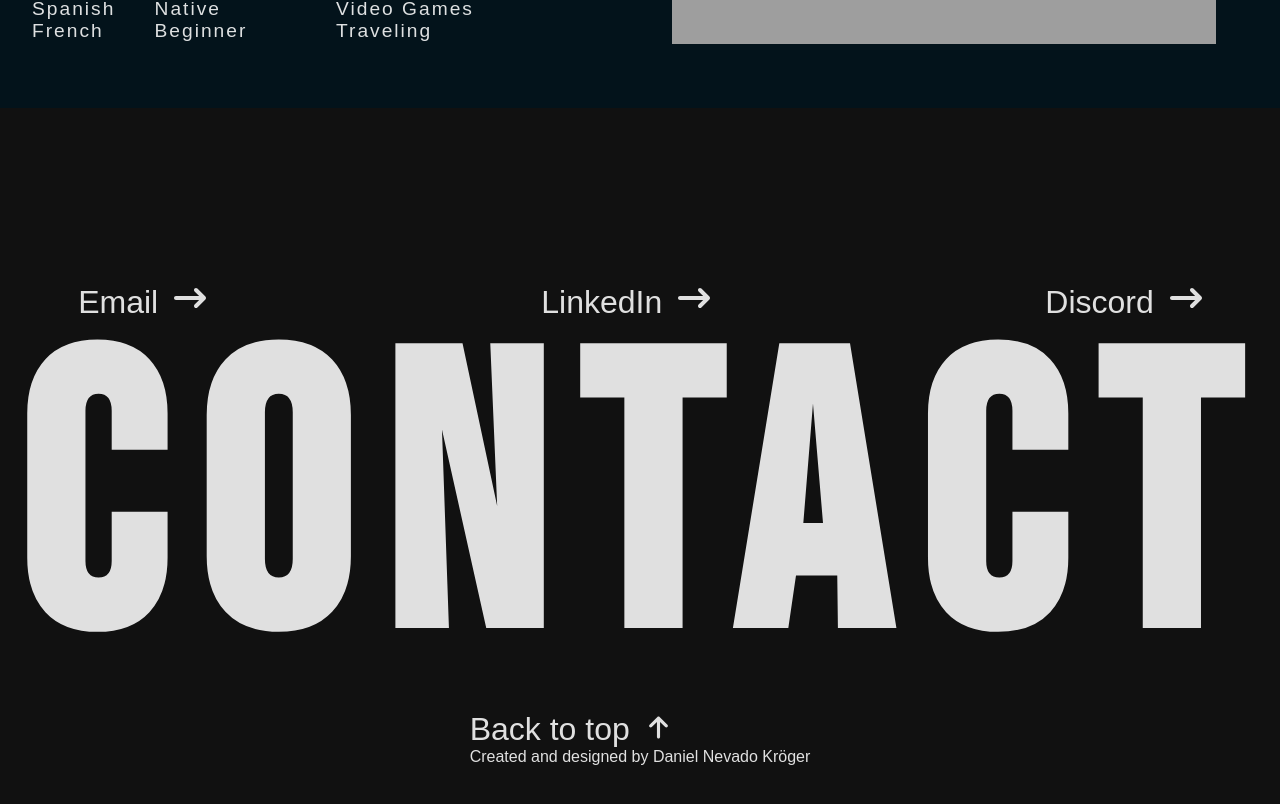
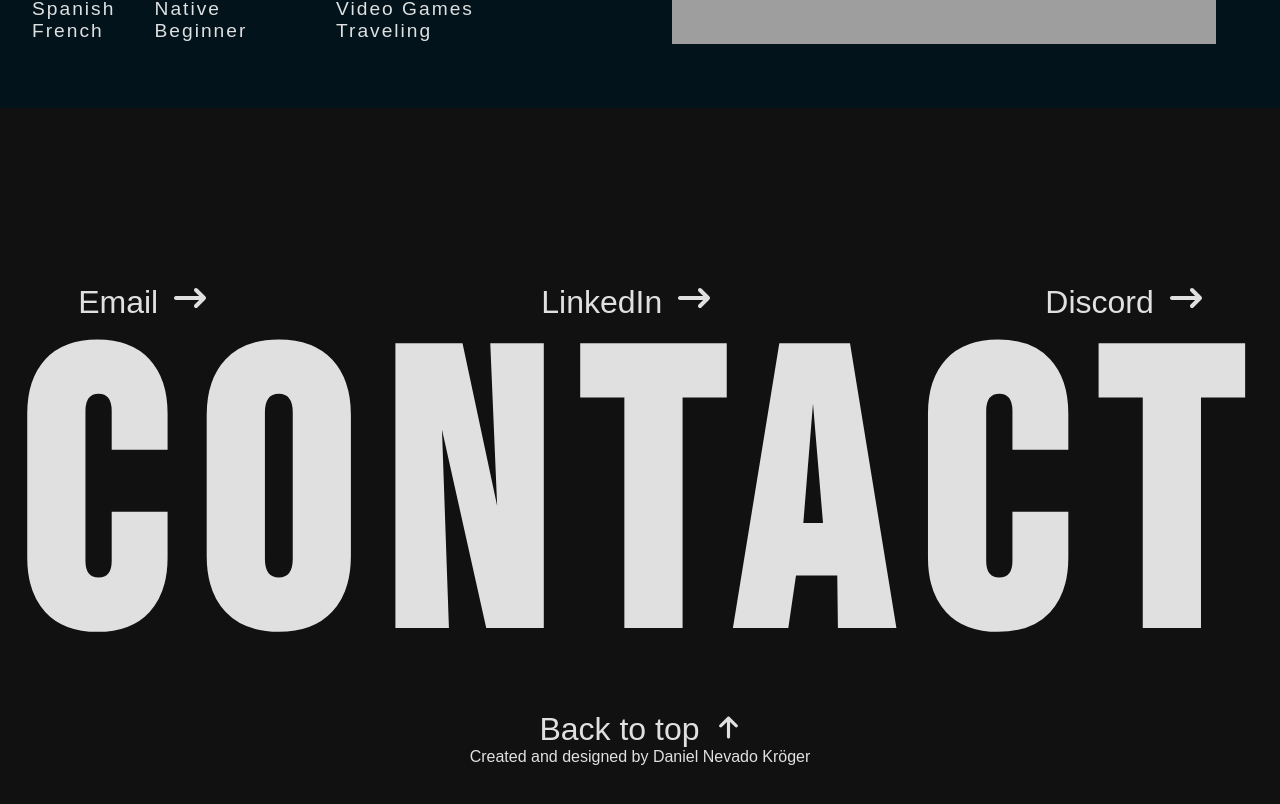
Before and after one commit to DanielNevadoK/Portfolio2.1, a React (Vite) app in the folder Portfolio2.1/: page / in a window 1280 px wide. Shown: the part 2465-3269 px from the top of the page. Built offline with nearby package versions, Linux system fonts and the light colour scheme; grey boxes are pictures that could not be loaded; a web font is replaced by a local one.

Commit message:
smooth scrolling added

```diff
--- a/Portfolio2.1/src/App.css
+++ b/Portfolio2.1/src/App.css
@@ -6,6 +6,7 @@
   margin: 0;
   padding: 0;
   box-sizing: border-box;
+  scroll-behavior: smooth;
 }
 a {
   color: inherit;
@@ -529,6 +530,12 @@ a {
   position: relative;
   z-index: 0;
 }
+.btm-conatct-container{
+  display: flex;
+  flex-direction: column;
+  justify-content: baseline;
+  align-items: center;
+}
 .copy-right p {
   font-family: "Akshar", sans-serif;
   font-optical-sizing: auto;
```
